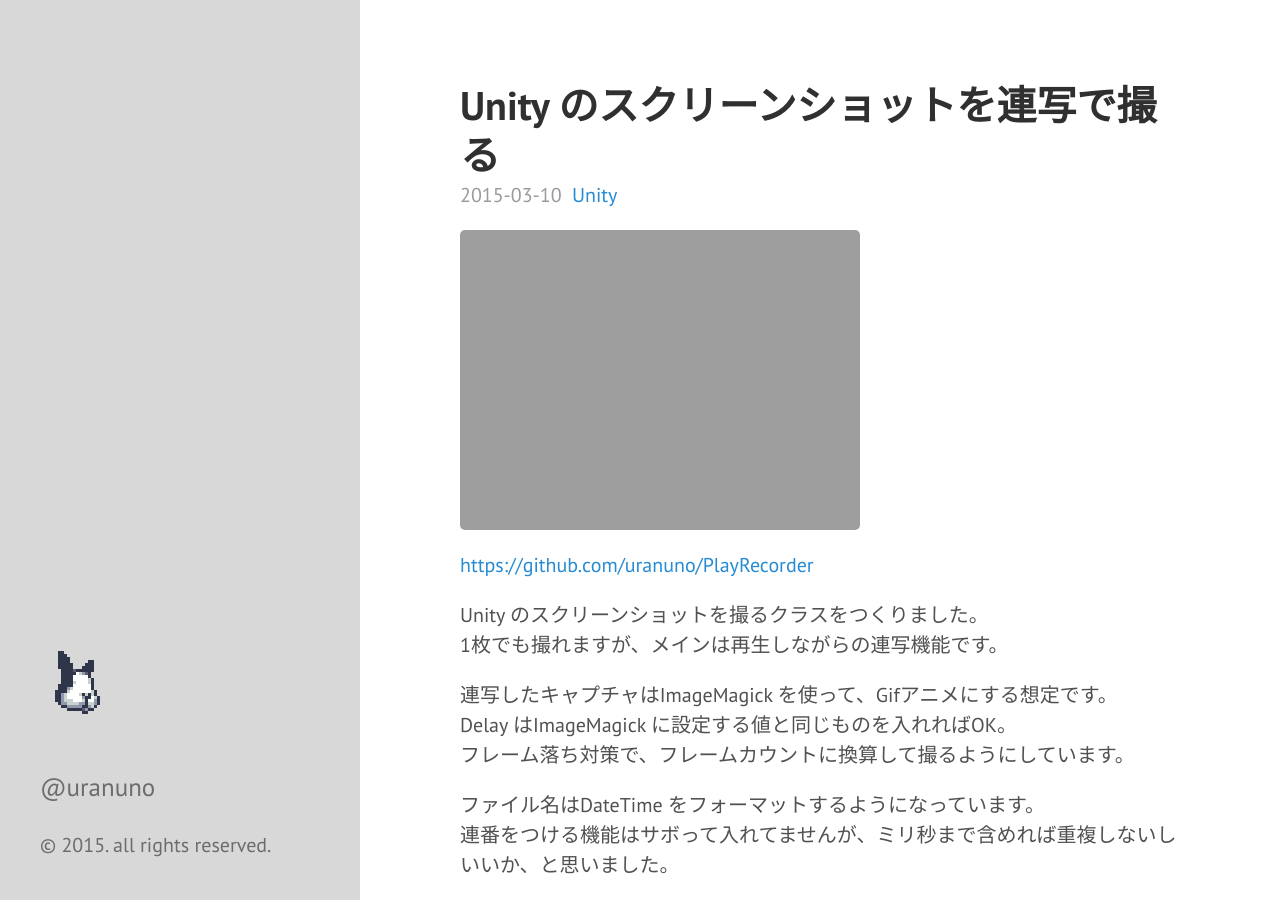
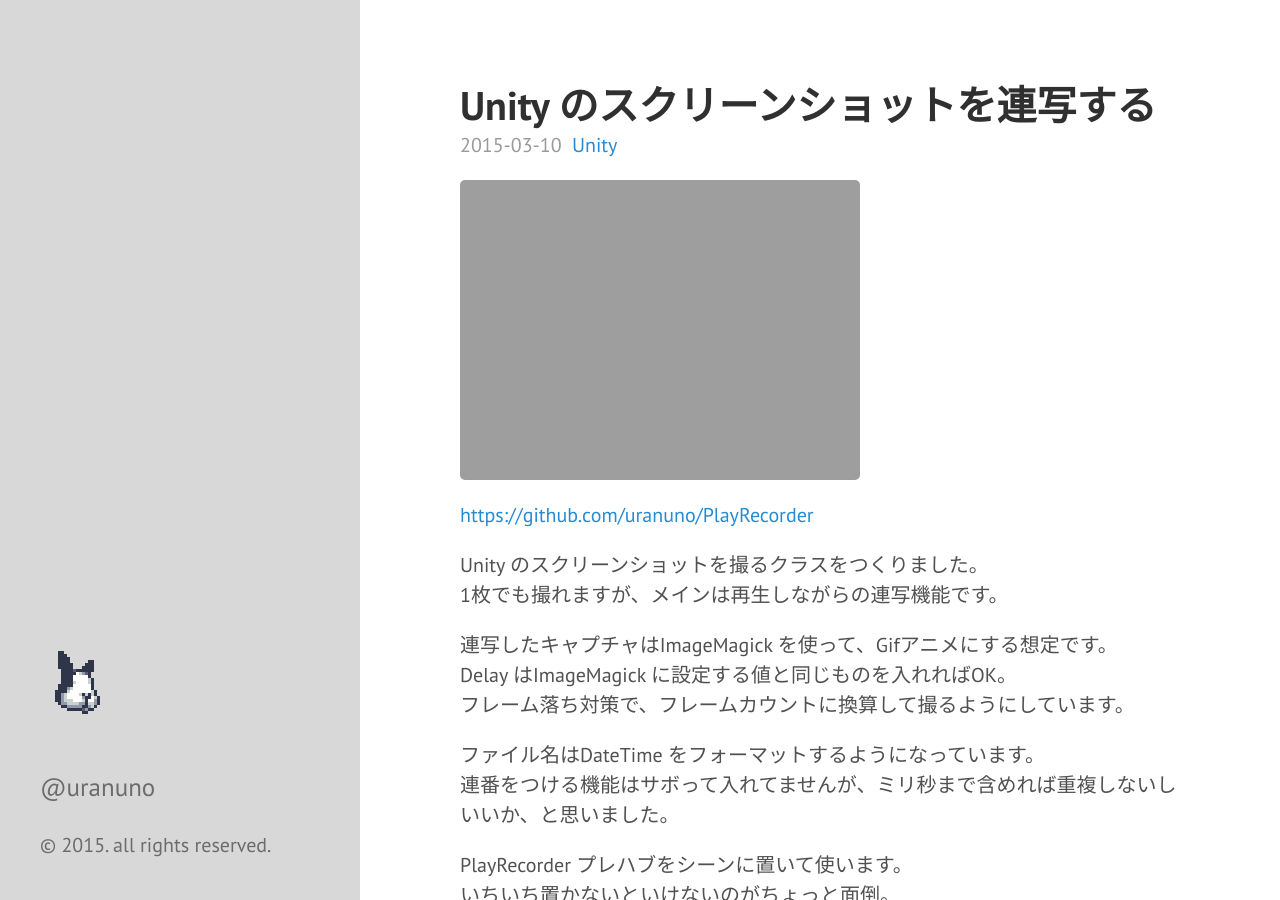
Before and after one commit to uranuno/uranuno.github.io, a Jekyll site: the page built from _posts/2015-03-10-play-recorder.md, in a window 1280 px wide and 900 px high. Built offline with Jekyll 4.4.1, drawn with Linux system fonts in a browser that asks for light colours; Markdown is read by kramdown in place of the engine named in the settings.

Commit message:
タイトル修正

```diff
--- a/_posts/2015-03-10-play-recorder.md
+++ b/_posts/2015-03-10-play-recorder.md
@@ -1,6 +1,6 @@
 ---
 layout: post
-title: Unity のスクリーンショットを連写で撮る
+title: Unity のスクリーンショットを連写する
 tag: [unity]
 ---
 
```
